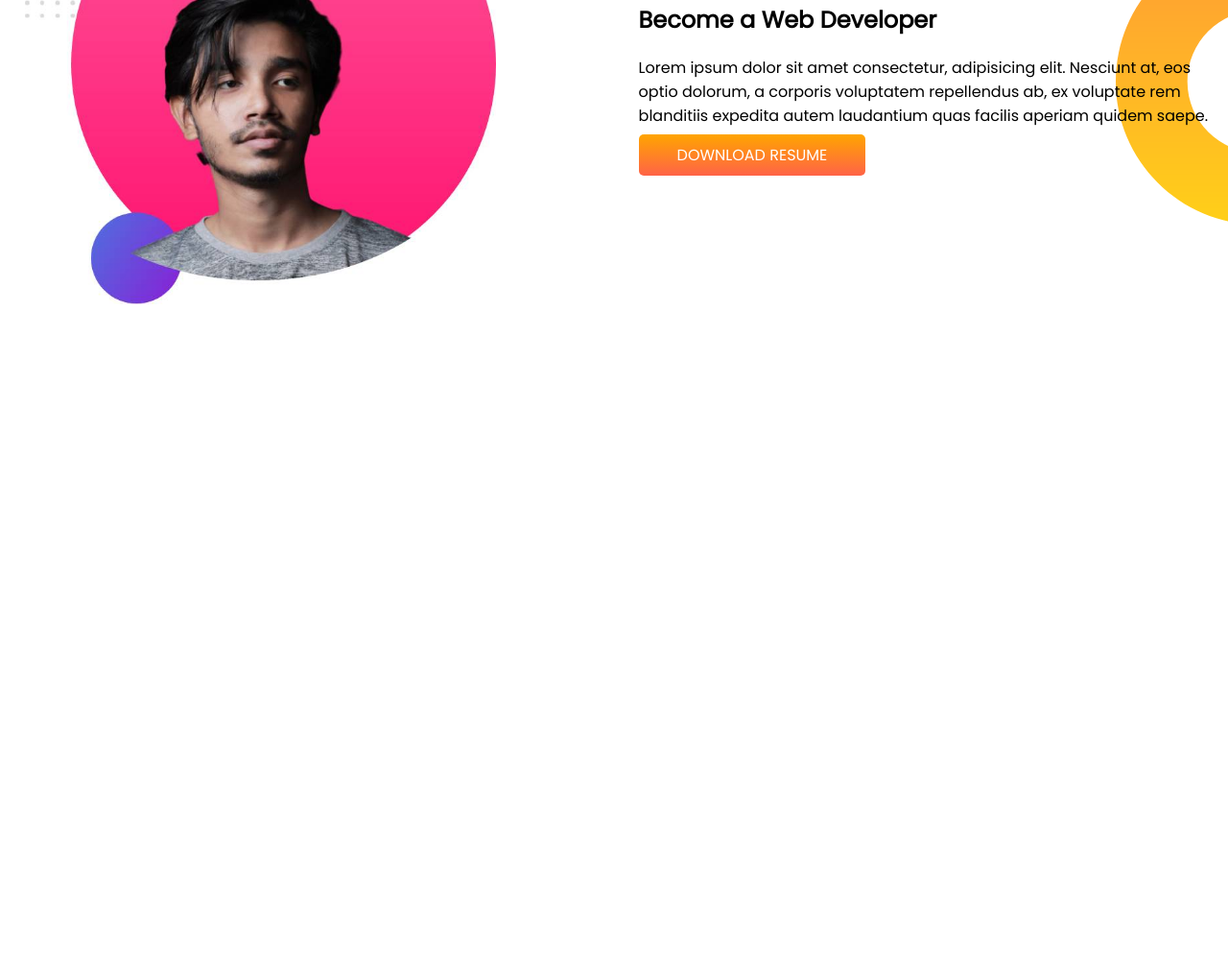
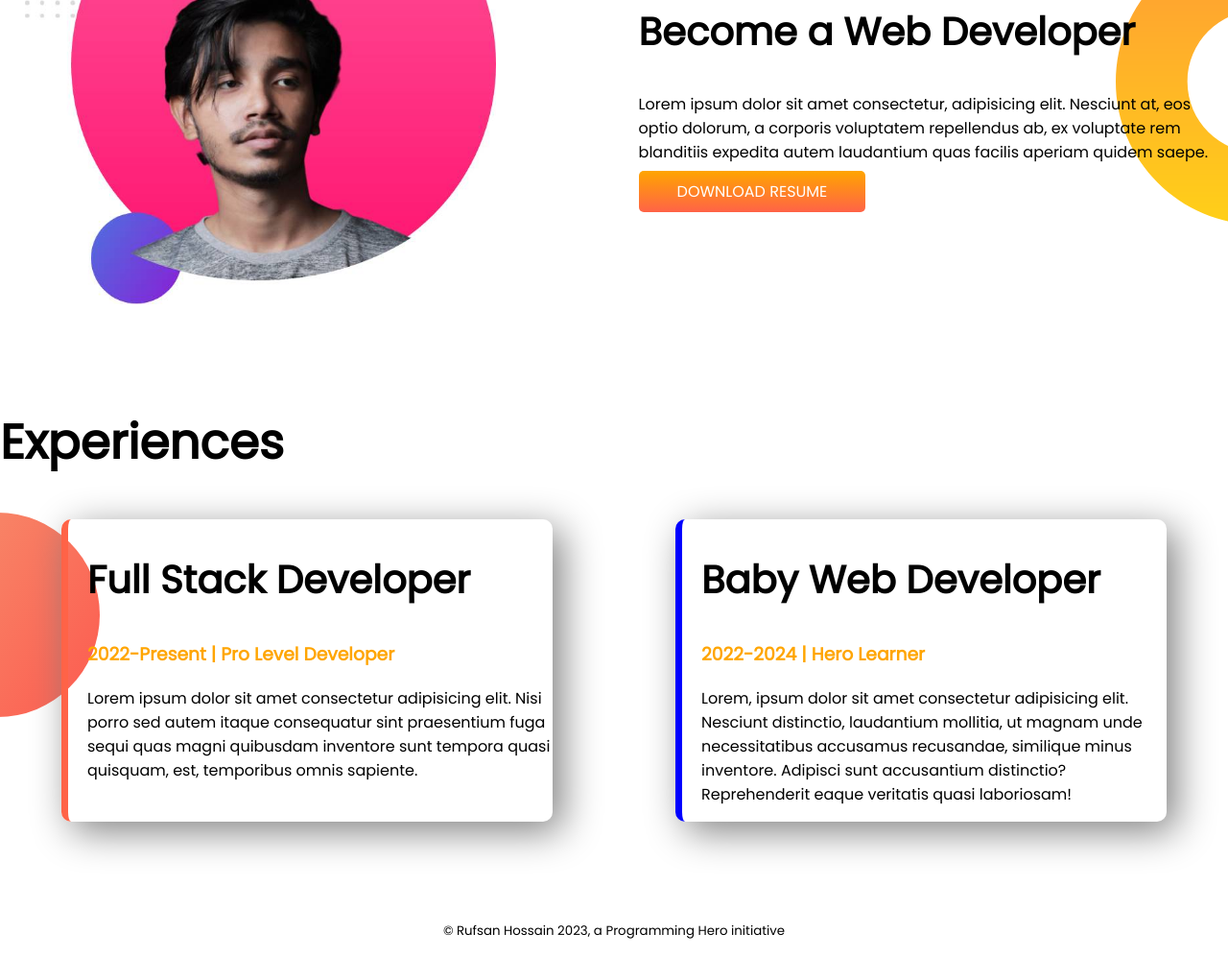
Before and after one commit to RufsanHossain/developer-portfolio, a plain HTML site: page index.html in a window 1280 px wide. Shown: the part 750-1747 px from the top of the page at 96% size. Before the commit the page ends 1174 px from the top, so only its background shows below. Drawn offline with Linux system fonts and the light colour scheme.

Commit message:
style, experience and footer

```diff
--- a/index.html
+++ b/index.html
@@ -14,7 +14,7 @@
     <link rel="stylesheet" href="style.css" />
   </head>
   <body>
-    <section class="top-banner">
+    <section class="top-banner flexible-container">
       <div class="half-width">
         <h1>Welcome To</h1>
         <h1><span class="orange-color">Rufsan Hossain</span> World!</h1>
@@ -36,16 +36,52 @@
         <img src="images/bg.png" alt="" />
       </div>
     </section>
-    <section class="dream-big">
+    <section class="dream-big flexible-container">
       <div class="half-width">
         <img src="images/bg2.jpg" alt="" />
       </div>
       <div class="half-width">
-        <h1>Dream Big</h2>
+        <h1>Dream Big</h1>
         <h2>Become a Web Developer</h2>
-        <p>Lorem ipsum dolor sit amet consectetur, adipisicing elit. Nesciunt at, eos optio dolorum, a corporis voluptatem repellendus ab, ex voluptate rem blanditiis expedita autem laudantium quas facilis aperiam quidem saepe.</p>
+        <p>
+          Lorem ipsum dolor sit amet consectetur, adipisicing elit. Nesciunt at,
+          eos optio dolorum, a corporis voluptatem repellendus ab, ex voluptate
+          rem blanditiis expedita autem laudantium quas facilis aperiam quidem
+          saepe.
+        </p>
         <a href="" target="_blank" class="link-button">DOWNLOAD RESUME</a>
       </div>
     </section>
+    <section class="experience-area">
+      <h1>Experiences</h1>
+      <div class="flexible-container">
+        <div class="experience-item" id="full-stack-developer">
+          <h2>Full Stack Developer</h2>
+          <h3 class="orange-color">2022-Present | Pro Level Developer</h3>
+          <p>
+            Lorem ipsum dolor sit amet consectetur adipisicing elit. Nisi porro
+            sed autem itaque consequatur sint praesentium fuga sequi quas magni
+            quibusdam inventore sunt tempora quasi quisquam, est, temporibus
+            omnis sapiente.
+          </p>
+        </div>
+        <div class="experience-item" id="baby-web-developer">
+          <h2>Baby Web Developer</h2>
+          <h3 class="orange-color">2022-2024 | Hero Learner</h3>
+          <p>
+            Lorem, ipsum dolor sit amet consectetur adipisicing elit. Nesciunt
+            distinctio, laudantium mollitia, ut magnam unde necessitatibus
+            accusamus recusandae, similique minus inventore. Adipisci sunt
+            accusantium distinctio? Reprehenderit eaque veritatis quasi
+            laboriosam!
+          </p>
+        </div>
+      </div>
+    </section>
+    <footer>
+      <p>
+        <small>&copy; Rufsan Hossain 2023, a Programming Hero initiative</small>
+      </p>
+    </footer>
   </body>
 </html>
--- a/style.css
+++ b/style.css
@@ -7,11 +7,15 @@ h1 {
     font-size: 50px;
 }
 
+h2 {
+    font-size: 40px;
+}
+
 .orange-color {
     color: orange;
 }
 
-section {
+.flexible-container {
     display: flex;
     margin-bottom: 100px;
 }
@@ -43,3 +47,30 @@ section {
     background-repeat: no-repeat;
     background-position: right;
 }
+
+.experience-area {
+    background-image: url(images/exp-bg.png);
+    background-repeat: no-repeat;
+    background-position: left;
+}
+
+.experience-item {
+    width: 40%;
+    margin-left: 5%;
+    margin-right: 5%;
+    padding-left: 20px;
+    box-shadow: 10px 10px 40px gray;
+    border-radius: 10px;
+}
+
+#full-stack-developer {
+    border-left: 7px solid tomato;
+}
+
+#baby-web-developer {
+    border-left: 7px solid blue;
+}
+
+footer p {
+    text-align: center;
+}
```
